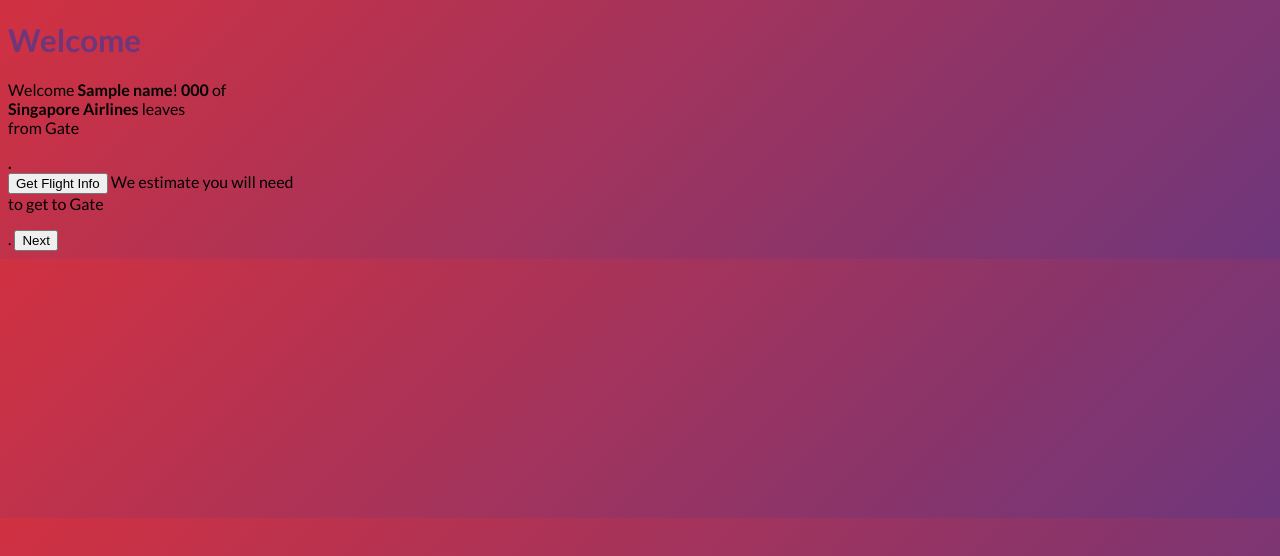
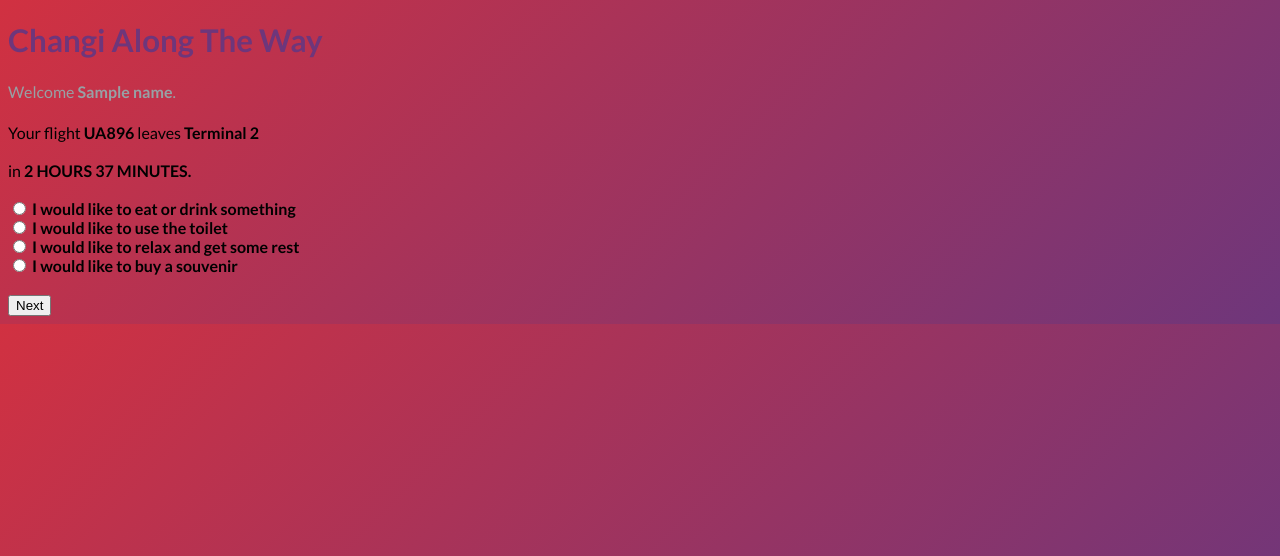
Before and after one commit to marikalam/changi, a Flask app: template templates/form_action.html in a window 1280 px wide. Shown: the top 556 px of the page. Run offline with Flask 2, Linux system fonts and the light colour scheme; the template is opened without the code that fills it: most values are stand-ins (such as "Sample title", 1, 10 or a date in 2020).

Commit message:
add to /hello

```diff
--- a/static/style.css
+++ b/static/style.css
@@ -1,3 +1,20 @@
+input[type=checkbox]
+{
+  /* Double-sized Checkboxes */
+  -ms-transform: scale(2); /* IE */
+  -moz-transform: scale(2); /* FF */
+  -webkit-transform: scale(2); /* Safari and Chrome */
+  -o-transform: scale(2); /* Opera */
+  padding: 10px;
+}
+.checkboxtext
+{
+  /* Checkbox text */
+  font-size: 110%;
+  display: inline;
+}
+
+
 body {
   font-family: 'Lato', sans-serif;
   font-size: 16px;
--- a/templates/form_action.html
+++ b/templates/form_action.html
@@ -1,14 +1,17 @@
-<!doctype html>
+<!DOCTYPE html>
 <html lang="en">
 <head>
     <meta charset="utf-8">
-        <meta name="viewport" content="width=device-width, initial-scale=1">
+    <meta content="width=device-width, initial-scale=1" name="viewport">
     <title>Changi Confirm</title>
-        <link rel=stylesheet type=text/css href="{{ url_for('static', filename='style.css') }}">
-        <link href="https://fonts.googleapis.com/css?family=Lato:300,300i,400,400i,700,700i" rel="stylesheet">
-
-        <script src="https://ajax.googleapis.com/ajax/libs/jquery/1.12.4/jquery.min.js"></script>
-
+    <link href="{{ url_for('static', filename='style.css') }}" rel="stylesheet"
+    type="text/css">
+    <link href=
+    "https://fonts.googleapis.com/css?family=Lato:300,300i,400,400i,700,700i"
+    rel="stylesheet">
+    <script src=
+    "https://ajax.googleapis.com/ajax/libs/jquery/1.12.4/jquery.min.js">
+    </script>
     <script type="text/javascript">
           function getFlightInfo() {
             var settings = {
@@ -25,39 +28,43 @@
 
                 $.ajax(settings).done(function (response) {
                   console.log(response);
-                  document.getElementById("airportCode").innerHTML = response["airportCode"];
-                  document.getElementById("status").innerHTML = response["flightRecord"][0];
-                  document.getElementById("gate").innerHTML = response["flightRecord"][0];
+                  document.getElementById("airportCode").innerHTML = "HKG";
+                  document.getElementById("status").innerHTML = "Scheduled";
+                  document.getElementById("gate").innerHTML = "E26";
                 });
           }
     </script>
 </head>
+
 <body>
-
     <div id="container">
-                <div class="title content-title">
-                    <h1>Welcome</h1>
-                </div>
-                <div id="content" class="content-body">
-                    Welcome <strong>{{name}}</strong>!
-                    <strong>{{flightcode}}</strong> of  <br>
-                    <strong>Singapore Airlines</strong> leaves<br>
-                    from Gate <strong><p id="gate"></p>.</strong><br>
-
-                     <button onclick="getFlightInfo()">Get Flight Info</button>
 
 
+        <div class="title content-title">
+            <h1>Changi Along The Way</h1>
+        </div>
+        <div class="content-body" id="content">
+            <span>Welcome <strong>{{name}}</strong>.</span><br><br>
+            Your flight <strong>UA896</strong> leaves <strong>Terminal 2</strong><br><br>
 
-                    We estimate you will need<br>
-              <!--       <strong>{{checkinTime}}</strong> to get checked in.<br>
-                    <strong>{{immigrationTime}}</strong> to get through immigration.
-                    <strong>{{securityTime}}</strong> to get through security. -->
-                    to get to Gate <p id="gate"></p>.
+            in <strong>2 HOURS 37 MINUTES.<br><br>
 
-                    <!-- <strong>(2 HOURS, 15 MINUTES)</strong><br> -->
+             <form>
+              <input type="radio" id="eatdrink">
+              <label for="eatdrink">I would like to eat or drink something</label><br>
 
+               <input type="radio" id="toilet">
+              <label for="toilet">I would like to use the toilet</label><br>
 
-                    <a href="/beforeBoarding">
+              <input type="radio" id="rest">
+              <label for="rest">I would like to relax and get some rest</label><br>
+
+               <input type="radio" id="souvenir">
+              <label for="souvenir">I would like to buy a souvenir</label><br><br>
+
+            </form>
+
+             <a href="/beforeBoarding" >
                 <button>Next</button>
             </a>
 
```
Also changed, not shown: templates/before_boarding.html (+23 -0 lines), templates/form_submit.html (+5 -3 lines), images/changi-logo.png (added), images/changi2.png (deleted), templates/changi1.png (deleted). Lines whose indentation alone changed are shown as unchanged.
